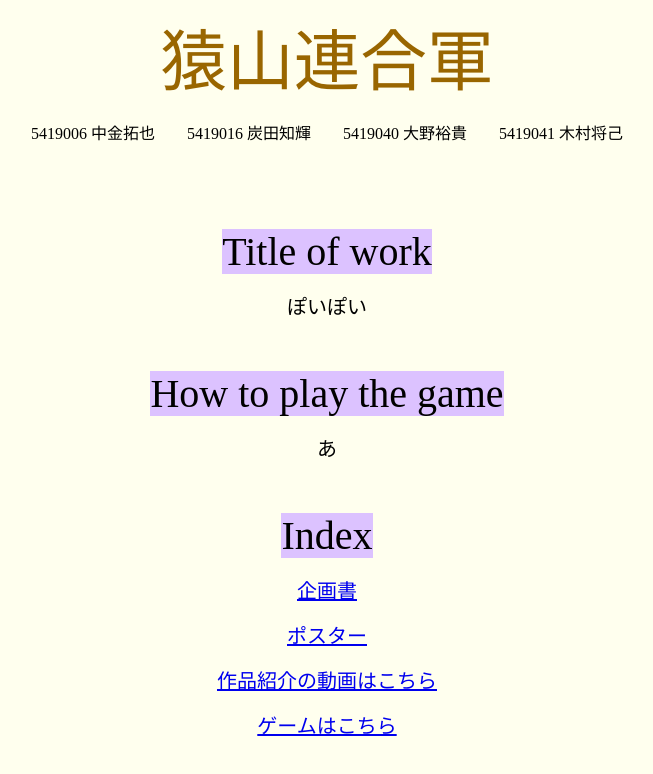
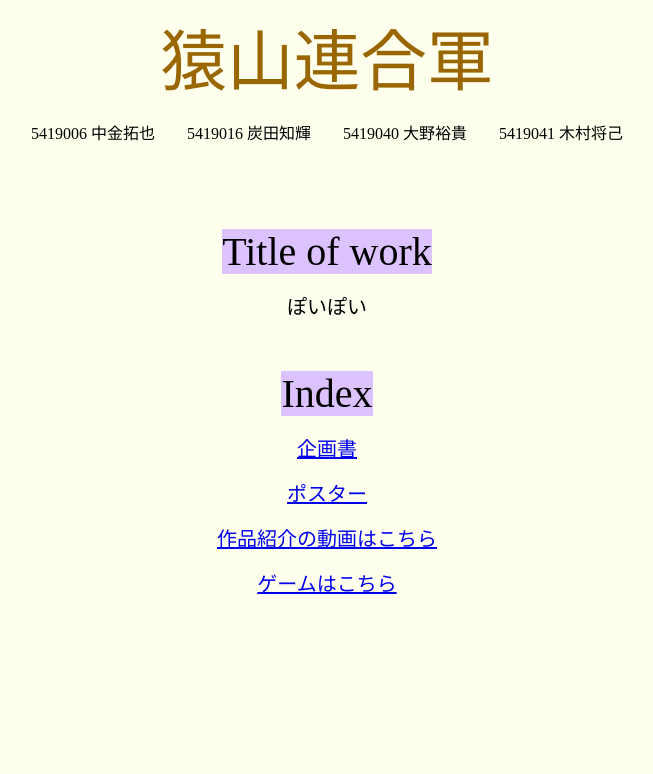
Before and after one commit to monchicchi08/saruyama, a plain HTML site: page index.html in a window 1280 px wide. Shown: the whole page, without its empty margins (313-966 px from the left). Drawn offline with Linux system fonts and the light colour scheme.

Commit message:
Update index.html

```diff
--- a/index.html
+++ b/index.html
@@ -6,9 +6,6 @@
 <p style="text-align: center;"><span style="font-size: 30pt; background:#DCC2FF;">Title of work</span>
 <p style="text-align: center;"><span style="font-size: 15pt;">ぽいぽい</a></p>
 <p style="text-align: center;"> </p>
-<p style="text-align: center;"><span style="font-size: 30pt; background:#DCC2FF;">How to play the game</span>
-<p style="text-align: center;"><span style="font-size: 15pt;">あ</a></p>
-<p style="text-align: center;"> </p>
 <p style="text-align: center;"><span style="font-size: 30pt; background:#DCC2FF;">Index</span>
 <p style="text-align: center;"><span style="font-size: 15pt;"><a href="https://drive.google.com/file/d/1Ina13PdxmyTs-2GAVDTxcUQWaHR11eTa/view?usp=sharing">企画書</a></p>
 <p style="text-align: center;"><span style="font-size: 15pt;"><a href="https://drive.google.com/file/d/1Ina13PdxmyTs-2GAVDTxcUQWaHR11eTa/view?usp=sharing">ポスター</a></p>
```
